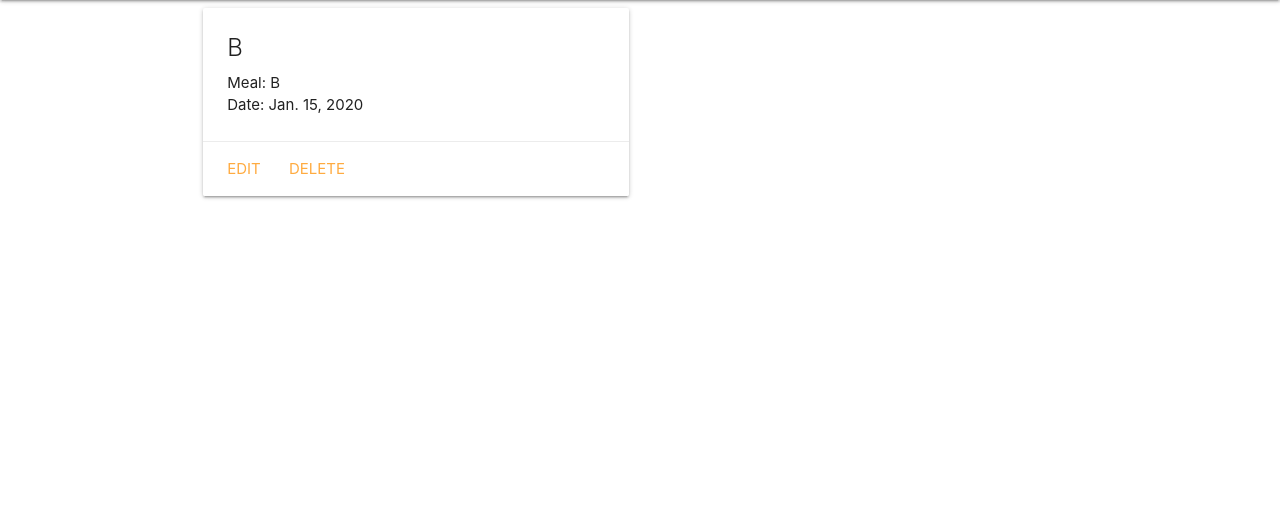
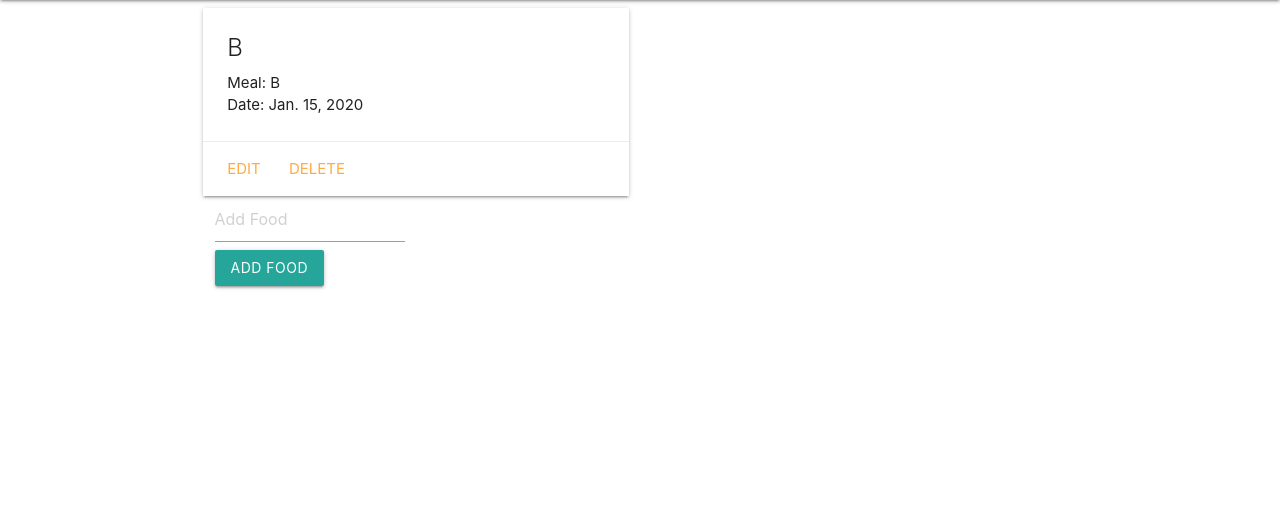
Before and after one commit to ruirosiki/onederland, a Django app: page /meals/1/ in a window 1280 px wide. Shown: the part 64-590 px from the top of the page. Run offline with Django 4.2, Linux system fonts and the light colour scheme; tables that the repository leaves empty hold one stand-in row (values such as "Sample post").

Commit message:
//Add Food functionality

```diff
--- a/main_app/models.py
+++ b/main_app/models.py
@@ -11,7 +11,7 @@ MEAL_TYPES = (
 
 
 # Create your models here.
-class Foods(models.Model):
+class Food(models.Model):
     name = models.CharField(max_length=100)
     total_calories = models.IntegerField()
     total_fat = models.IntegerField()
@@ -21,6 +21,7 @@ class Foods(models.Model):
     def __str__(self):
         return self.name
 
+
 class Meal(models.Model):
     date = models.DateField("meal date")
     meal_type = models.CharField(
@@ -28,7 +29,7 @@ class Meal(models.Model):
     )
     user = models.ForeignKey(User, on_delete=models.CASCADE)
 
-    foods = models.ManyToManyField(Foods)
+    foods = models.ManyToManyField(Food)
 
     def get_absolute_url(self):
         return reverse("food_form", kwargs={"meal_id": self.id})
--- a/main_app/templates/meals/detail.html
+++ b/main_app/templates/meals/detail.html
@@ -13,6 +13,14 @@
                 <a href="{% url 'meals_update' meal.id %}">Edit</a>
                 <a href="{% url 'meals_delete' meal.id %}">Delete</a>
             </div>
+            <div class="col s6">
+                <form action="{% url 'add_food' meal.id %}" method="POST">
+                    {% csrf_token %}
+                    <!-- Render the inputs -->
+                    {%csrf_token%}
+                    <input type="text" name="query" placeholder="Add Food">
+                    <input type="submit" class="btn" value="Add Food">
+                </form>
             </div>
 
             {% endblock %}
--- a/main_app/urls.py
+++ b/main_app/urls.py
@@ -2,23 +2,19 @@ from django.urls import path
 from . import views
 
 
-
 urlpatterns = [
     # home route
-    path('', views.home, name='home'),
-
+    path("", views.home, name="home"),
     # about route
-    path('about/', views.about, name='about'),
-
+    path("about/", views.about, name="about"),
     # meals route
-    path('meals/', views.meals_index, name='meals_index'),
-    path('meals/<int:meal_id>/', views.meals_details, name='detail'),
-    path('meals/create/', views.MealCreate.as_view(), name='meals_create'),
-    path('meals/<int:pk>/update/', views.MealUpdate.as_view(), name='meals_update'),
-    path('meals/<int:pk>/delete/', views.MealDelete.as_view(), name='meals_delete'),
-    path('meals/<int:meal_id>/food_form/', views.food_form, name='food_form'),
-    path('meals/<int:meal_id>/add_food/', views.call_food_api, name='food_API'),
-
+    path("meals/", views.meals_index, name="meals_index"),
+    path("meals/<int:meal_id>/", views.meals_details, name="detail"),
+    path("meals/create/", views.MealCreate.as_view(), name="meals_create"),
+    path("meals/<int:pk>/update/", views.MealUpdate.as_view(), name="meals_update"),
+    path("meals/<int:pk>/delete/", views.MealDelete.as_view(), name="meals_delete"),
+    path("meals/<int:meal_id>/food_form/", views.food_form, name="food_form"),
+    path("meals/<int:meal_id>/add_food/", views.add_food, name="add_food"),
     # accounts route
-    path('accounts/signup/', views.signup, name='signup'),
+    path("accounts/signup/", views.signup, name="signup"),
 ]
--- a/main_app/views.py
+++ b/main_app/views.py
@@ -1,5 +1,5 @@
-from django.shortcuts import render, redirect
-from .models import Meal, Foods
+from django.shortcuts import render, redirect, reverse
+from .models import Meal, Food
 from django.contrib.auth import login
 from django.contrib.auth.forms import UserCreationForm
 from django.views.generic.edit import CreateView, UpdateView, DeleteView
@@ -12,27 +12,47 @@ from .forms import FoodForm
 
 
 # Create your views here.
-def call_food_api(request):
+def add_food(request, meal_id):
+    print(meal_id)
+    print(request)
     api_url = "https://api.calorieninjas.com/v1/nutrition?query="
-    if request.method == "POST":
-        query = request.POST.get("query")
-        return query
+    query = request.POST.get("query")
 
     response = requests.get(
-        api_url + query, headers={"X-Api-Key": "WckbYIY9LQLe8m72V8rEYw==YCE4Hjwib4uDUhdI"}
+        api_url + query,
+        headers={"X-Api-Key": "WckbYIY9LQLe8m72V8rEYw==YCE4Hjwib4uDUhdI"},
     )
-
     data = response.json()
+    print(data)
+    # filtered_data = []
+    # for x, y in data.items():
+    #     if (
+    #         x == "name"
+    #         or "calories"
+    #         or "fat_total_g"
+    #         or "protein_g"
+    #         or "carbohydrates_total_g"
+    #     ):
+    #         filtered_data.append([x, y])
+    # print(filtered_data)
     if response.status_code == requests.codes.ok:
         print(response.text)
+        form = FoodForm(request.POST)
+        if form.is_valid():
+            new_food = form.save(commit=False)
+            new_food.meal_id = meal_id
+            new_food.save()
     else:
         print("Error:", response.status_code, response.text)
-    return redirect(request, 'meals/detail.html', {'data': data })
+    return redirect("detail", meal_id=meal_id)
+
 
 # home view/controller function
 
+
 def home(request):
     return render(request, "home.html")
+
 
 # about view/controller function
 def about(request):
@@ -50,6 +70,9 @@ def meals_details(request, meal_id):
     return render(request, "meals/detail.html", {"meal": meal})
 
 
+# def food_form
+
+
 def food_form(request, meal_id):
     meal = Meal.objects.get(id=meal_id)
     food_form = FoodForm()
@@ -59,7 +82,8 @@ def food_form(request, meal_id):
         return query
 
     response = requests.get(
-        api_url + query, headers={"X-Api-Key": "WckbYIY9LQLe8m72V8rEYw==YCE4Hjwib4uDUhdI"}
+        api_url + query,
+        headers={"X-Api-Key": "WckbYIY9LQLe8m72V8rEYw==YCE4Hjwib4uDUhdI"},
     )
 
     data = response.json()
@@ -67,14 +91,13 @@ def food_form(request, meal_id):
         print(response.text)
     else:
         print("Error:", response.status_code, response.text)
-    return render(request, 'main_app/food_form.html',{'meal':meal, 'food_form': food_form})
-
+    return render(
+        request, "main_app/food_form.html", {"meal": meal, "food_form": food_form}
+    )
 
 
 def on_click(request):
     button_clicked = True
-
-
 
 
 class MealCreate(LoginRequiredMixin, CreateView):
```
Also changed, not shown: main_app/forms.py (+4 -3 lines). Lines whose indentation alone changed are shown as unchanged.
